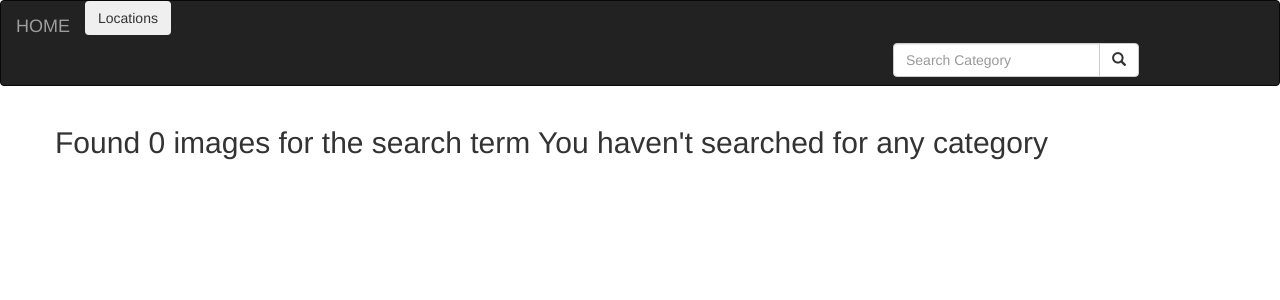
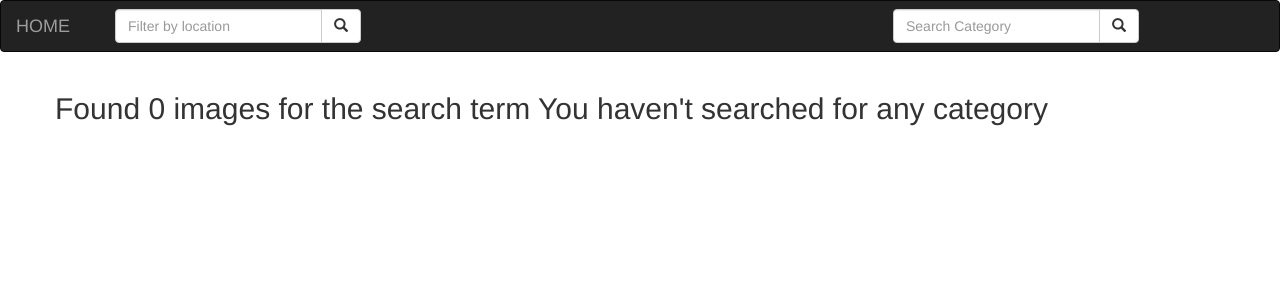
Before and after one commit to victormongare1/gallery, a Django app: page /search/ in a window 1280 px wide. Shown: the top 300 px of the page. Run offline with Django 3.2, Linux system fonts and the light colour scheme; some libraries are stand-ins or nearby versions.

Commit message:
added view for filtered locations

```diff
--- a/pictures/templates/navbar.html
+++ b/pictures/templates/navbar.html
@@ -12,18 +12,22 @@
     <div class="navbar-header">
       <a class="navbar-brand" href="{% url 'allPictures' %}">HOME</a>
     </div>
-    <!-- locations dropdown list-->
-    <div class="dropdown">
-      <button class="btn btn-secondary dropdown-toggle" type="button" id="dropdownMenuButton" data-toggle="dropdown" aria-haspopup="true" aria-expanded="false">
-        Locations
-      </button>
-      <div class="dropdown-menu" aria-labelledby="dropdownMenuButton">
-        <a class="dropdown-item" href="#">Nairobi</a>
-        <a class="dropdown-item" href="#">Mombasa</a>
-        <a class="dropdown-item" href="#">Nakuru</a>
-      </div>
+    <!-- locations filter-->
+    <div class="col-sm-4 col-md-4 navbar-center">
+
+      <form class="navbar-form" role="search" action="{% url 'filter_location' %}">
+
+        <div class="input-group">
+          <input type="text" class="form-control" placeholder="Filter by location" name="location">
+          <div class="input-group-btn">
+            <button class="btn btn-default" type="submit"><i class="glyphicon glyphicon-search"></i></button>
+          </div>
+        </div>
+
+      </form>
     </div>
-    <!--end dropdown list-->
+
+    <!--end location filter-->
 
     <!-- Adding a search form  -->
     <div class="col-sm-4 col-md-4 navbar-right">
--- a/pictures/views.py
+++ b/pictures/views.py
@@ -25,3 +25,14 @@ def search_pictures(request):
     else:
         message = "You haven't searched for any category"
         return render(request, 'search.html',{"message":message})
+
+def filter_location(request):
+    if 'location' in request.GET and request.GET["location"]:
+        search_term=request.GET.get("location")
+        searched_locations=Image.filter_by_location(search_term)
+        message=f"{search_term}"
+
+        return render(request,'searchlocation.html',{"message":message,"locations":searched_locations})
+    else:
+        message ="You haven't searched for any location"
+        return render(request,'searchlocation.html',{"message":message})
```
